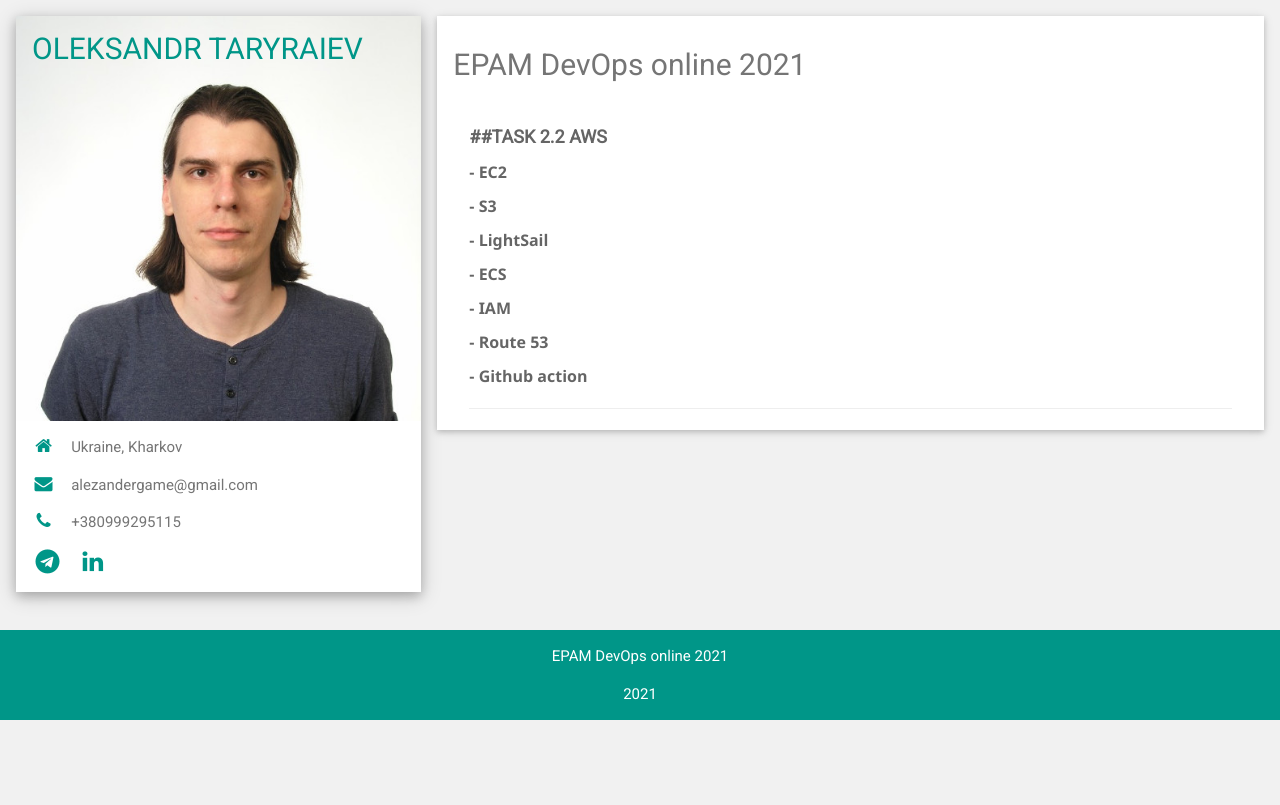
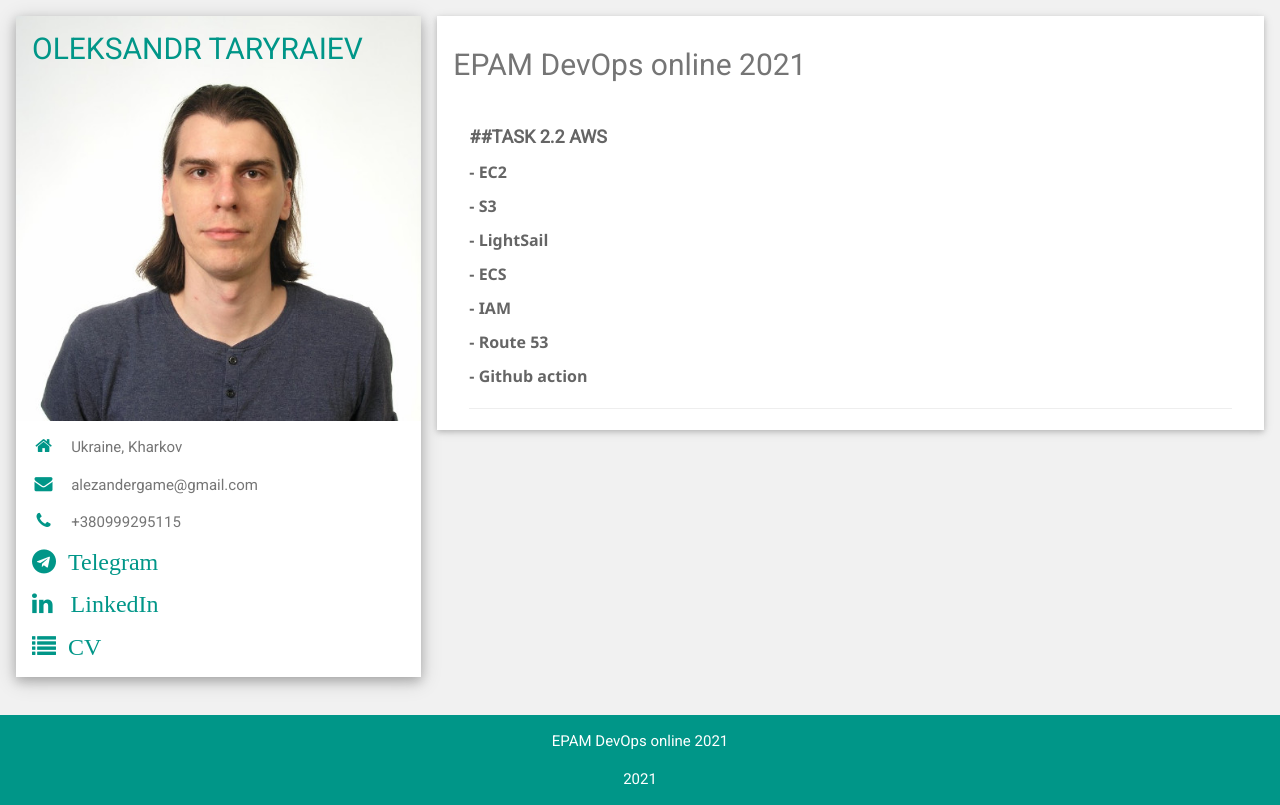
Before and after one commit to alezander86/s3-static, a plain HTML site: page index.html in a window 1280 px wide. Drawn offline with nearby package versions, Linux system fonts and the light colour scheme.

Commit message:
add cv and change icons on buttons in index.html

```diff
--- a/index.html
+++ b/index.html
@@ -40,9 +40,11 @@
                         </p>
                         <p><i class="fa fa-phone fa-fw w3-margin-right w3-large w3-text-teal"></i>+380999295115</p>
                         <p><a href="https://t.me/taryraiev"><i
-                                    class="fa fa-telegram fa-fw w3-margin-right w3-xlarge w3-text-teal"></i></a>
-                            <a href="https://www.linkedin.com/in/alexander-taryraev/"><i
-                                    class="fa fa-linkedin w3-margin-right w3-xlarge w3-text-teal"></i></a>
+                                    class="fa fa-telegram fa-fw w3-margin-right w3-xlarge w3-text-teal">&nbsp;&nbsp;Telegram</i></a><p>
+                        <p><a href="https://www.linkedin.com/in/alexander-taryraev/"><i
+                                    class="fa fa-linkedin w3-margin-right w3-xlarge w3-text-teal">&nbsp;&nbsp;&nbsp;LinkedIn</i></a><p>
+					    <p><a href="AlexanderTaruraev.pdf"><i
+                                    class="fa fa-list w3-margin-right w3-xlarge w3-text-teal">&nbsp;&nbsp;CV</i></a></p>
                     </div>
                 </div><br>
             </div>
```
Also changed, not shown: 1 other file.
